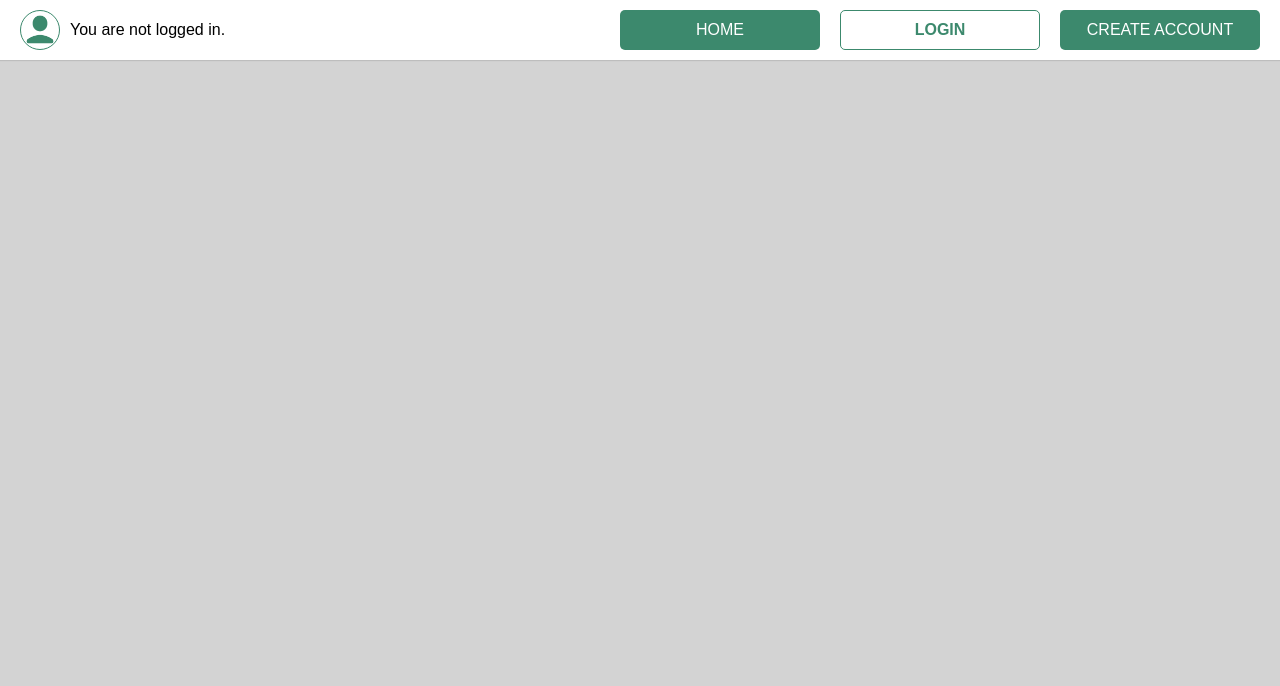
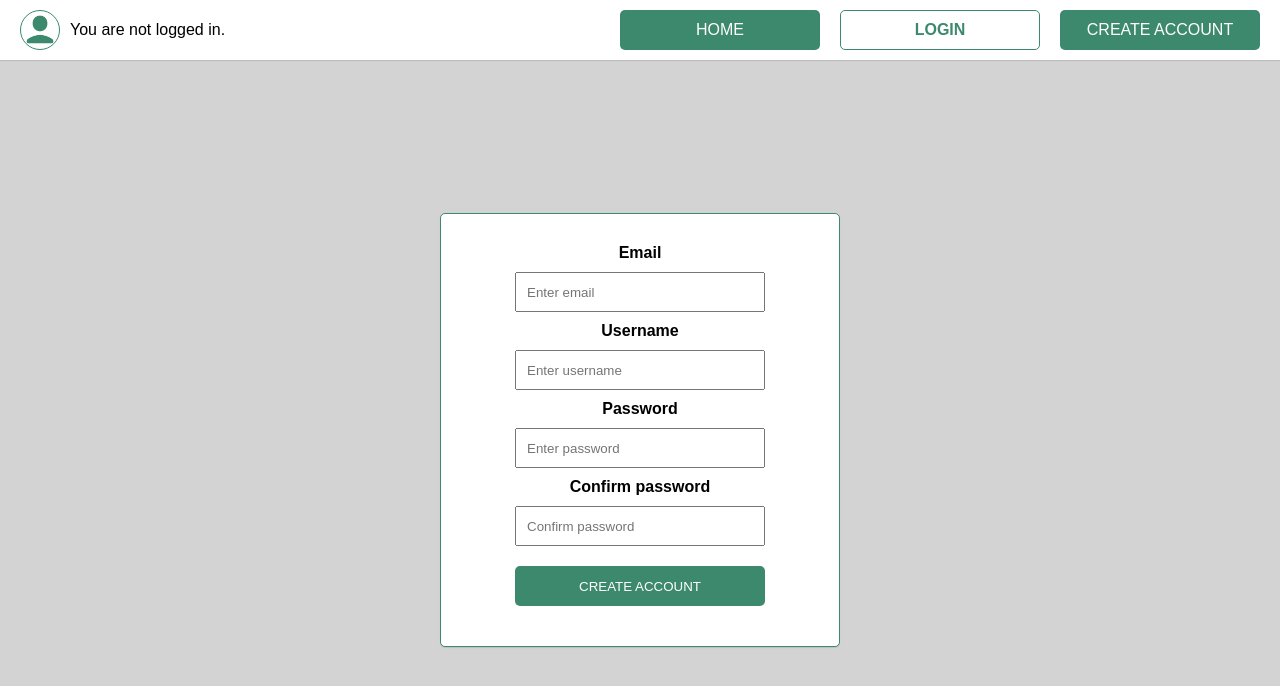
Before and after one commit to wojzbr/login-form, a React (Create React App) app: page /signin in a window 1280 px wide. Shown: the top 686 px of the page. Built offline with nearby package versions, Linux system fonts and the light colour scheme.

Commit message:
signin form prototype

```diff
--- a/src/app/App.css
+++ b/src/app/App.css
@@ -1,4 +1,3 @@
-/* #3C896D */
 .App {
   display: flex;
   justify-content: center;
--- a/src/logIn/LogIn.js
+++ b/src/logIn/LogIn.js
@@ -14,7 +14,7 @@ const LogIn = () => {
             <label for="password"><b>Password</b></label>
             <input type="password" placeholder="Enter Password" name="password" required />
 
-            <button type="submit" className="button buttonFilled">Login</button>
+            <button type="submit" className="button buttonFilled">LOGIN</button>
             <label>
                 <input type="checkbox" name="remember" /> Remember me
             </label>
--- a/src/logIn/logIn.css
+++ b/src/logIn/logIn.css
@@ -13,13 +13,14 @@
     width: 150px;
     height: 150px;
 }
-#logInForm input[type="text"], #logInForm input[type="password"]{
-    width: 200px;
+input[type="text"], input[type="password"], input[type="email"] {
+    width: 250px;
     height: 40px;
     padding: 0 10px;
 }
-#logInForm button[type="submit"] {
+button[type="submit"] {
     margin: 0 0 10px 0;
+    width: 250px;
 }
 #logInForm>* {
     margin-bottom: 10px;
--- a/src/signIn/SignIn.js
+++ b/src/signIn/SignIn.js
@@ -1,8 +1,43 @@
 import './signIn.css'
+import { useState } from 'react'
 
 const SignIn = () => {
+
+    const [passwordConfirmed, setPasswordConfirmed] = useState(false);
+
+    var check = function() {
+        if (document.getElementById('password').value === document.getElementById('signInConfirmPassword').value) {
+            setPasswordConfirmed(true)
+        }
+        else {
+            setPasswordConfirmed(false)
+            document.getElementById('message').style.color = 'red';
+            document.getElementById('message').innerHTML = 'Passwords do not match';
+        }
+    }
+
     return (
-        <div></div>
+        <form id="logInForm">
+            <label for="email"><b>Email</b></label>
+            <input type="email" placeholder="Enter email" name="email" id="signInEmail" required />
+
+            <label for="username"><b>Username</b></label>
+            <input type="text" placeholder="Enter username" name="username" id="signInUsername" required />
+
+            <label for="password"><b>Password</b></label>
+            <input type="password" placeholder="Enter password" name="password" id="signInPassword" onKeyUp={check} required />
+
+            <label for="confirmPassword"><b>Confirm password</b></label>
+            <input type="password" placeholder="Confirm password" name="confirmPassword" id="signInConfirmPassword"  onKeyUp={check} required />
+            <span id='message'></span>
+
+            <button type="submit" className="button buttonFilled" onClick={(e)=>{
+                if (!passwordConfirmed){
+                    e.preventDefault();
+                    alert("CANNOT SEND FORM - PASSWORD DOESN'T MATCH")
+                }
+            }}>CREATE ACCOUNT</button>
+        </form>
     )
 }
 
```
